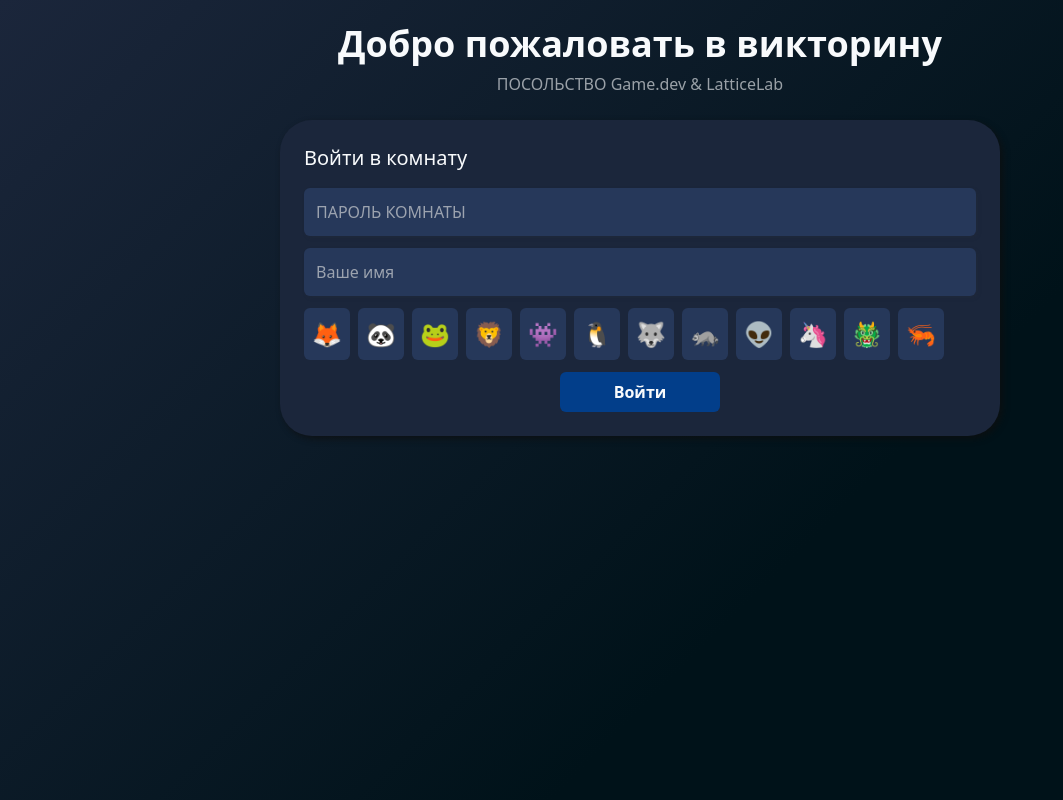
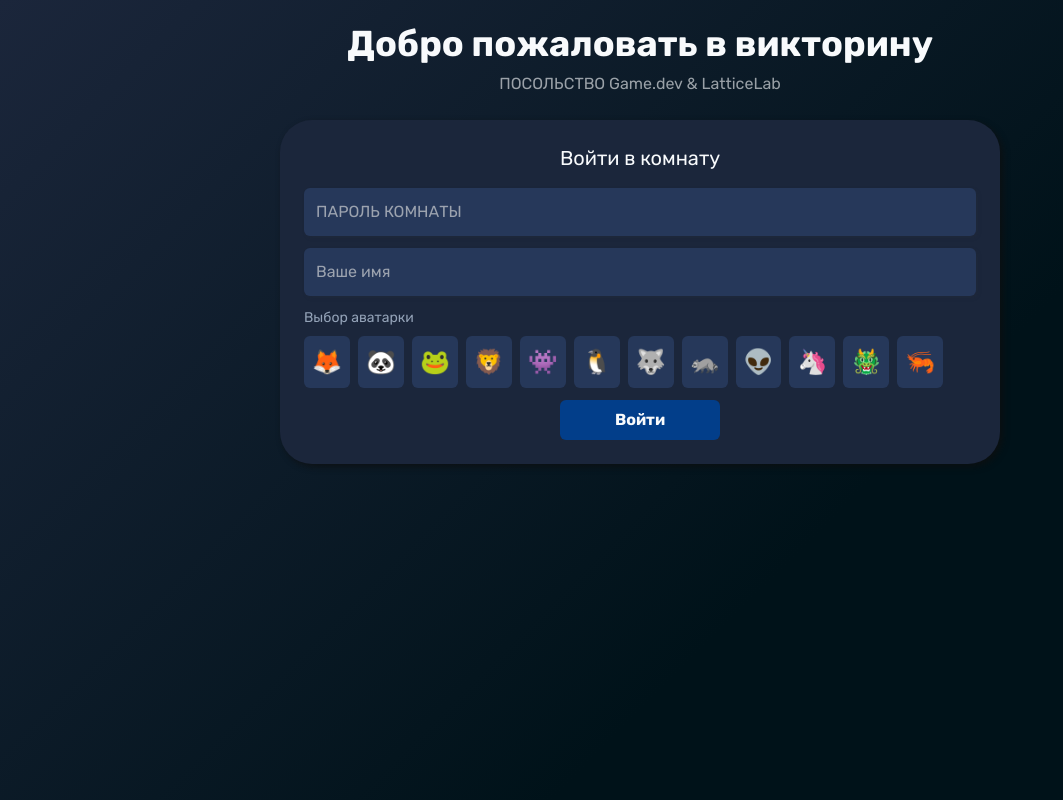
Before and after one commit to KLeyman-228/QuizWeb, a Django app: page / in a window 1280 px wide. Shown: the whole page, without its empty margins (0-1063 px from the left). Run offline with Django 5.2, Linux system fonts and the light colour scheme; some libraries are stand-ins or nearby versions.

Commit message:
style remake -11

```diff
--- a/static/css/style.css
+++ b/static/css/style.css
@@ -1,3 +1,7 @@
+* {
+    font-family: 'Rubik', sans-serif;
+}
+
 :root {
     /* Фоны */
     --bg-page:        #0D1B2A;   /* тёмный фон страницы  */
--- a/templates/base.html
+++ b/templates/base.html
@@ -5,6 +5,7 @@
     <meta charset="UTF-8">
     <meta name="viewport" content="width=device-width, initial-scale=1">
     <title>{% block title %}Квиз{% endblock %}</title>
+    <link href="https://fonts.googleapis.com/css2?family=Rubik:wght@400;700&display=swap" rel="stylesheet">
     <script src="https://cdn.tailwindcss.com"></script>
     <link rel="stylesheet" href="{% static 'css/style.css' %}">
 </head>
--- a/templates/index.html
+++ b/templates/index.html
@@ -6,9 +6,10 @@
 <p class="text-sm md:text-base mb-6 text-center opacity-60 -mt-4">ПОСОЛЬСТВО Game.dev & LatticeLab</p>
 
 <div class="card">
-    <h2 class="text-xl mb-4">Войти в комнату</h2>
+    <h2 class="text-xl mb-4 text-center">Войти в комнату</h2>
     <input id="code" placeholder="Пароль комнаты" class="input" style="text-transform:uppercase">
     <input id="name" placeholder="Ваше имя" class="input">
+    <p class="text-sm text-muted mb-2">Выбор аватарки</p>
     <div class="avatar-row">
         <button class="avatar-btn" data-avatar="🦊">🦊</button>
         <button class="avatar-btn" data-avatar="🐼">🐼</button>
```
